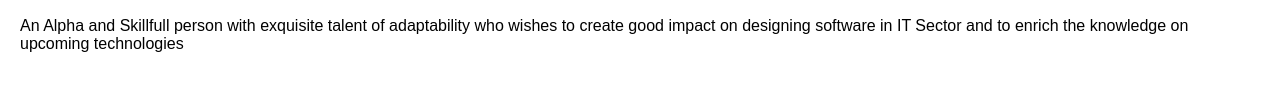
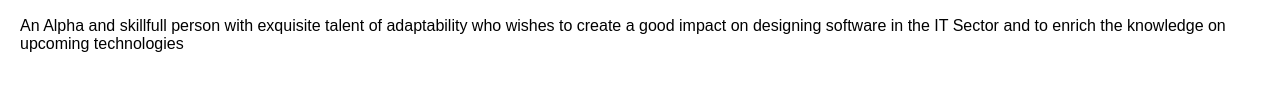
Before and after one commit to Gokilp/Naan_Mudhalvan, a plain HTML site: page index.html in a window 1280 px wide. Shown: the part 218-325 px from the top of the page. Drawn offline with Linux system fonts and the light colour scheme.

Commit message:
Update index.html

```diff
--- a/index.html
+++ b/index.html
@@ -6,7 +6,6 @@
     <link rel="stylesheet" href="styles.css">
     <title>Your Resume Portfolio</title>
 </head>
-
 <body>
     <header>
         <h1>Gokil P</h1>
@@ -15,8 +14,8 @@
 
     <section id="about">
         <h2>About Me</h2>
-        <p>An Alpha and Skillfull person with exquisite talent of adaptability who
-            wishes to create good impact on designing software in IT Sector and to
+        <p>An Alpha and skillfull person with exquisite talent of adaptability who
+            wishes to create a good impact on designing software in the IT Sector and to
             enrich the knowledge on upcoming technologies</p>
     </section>
 
```
